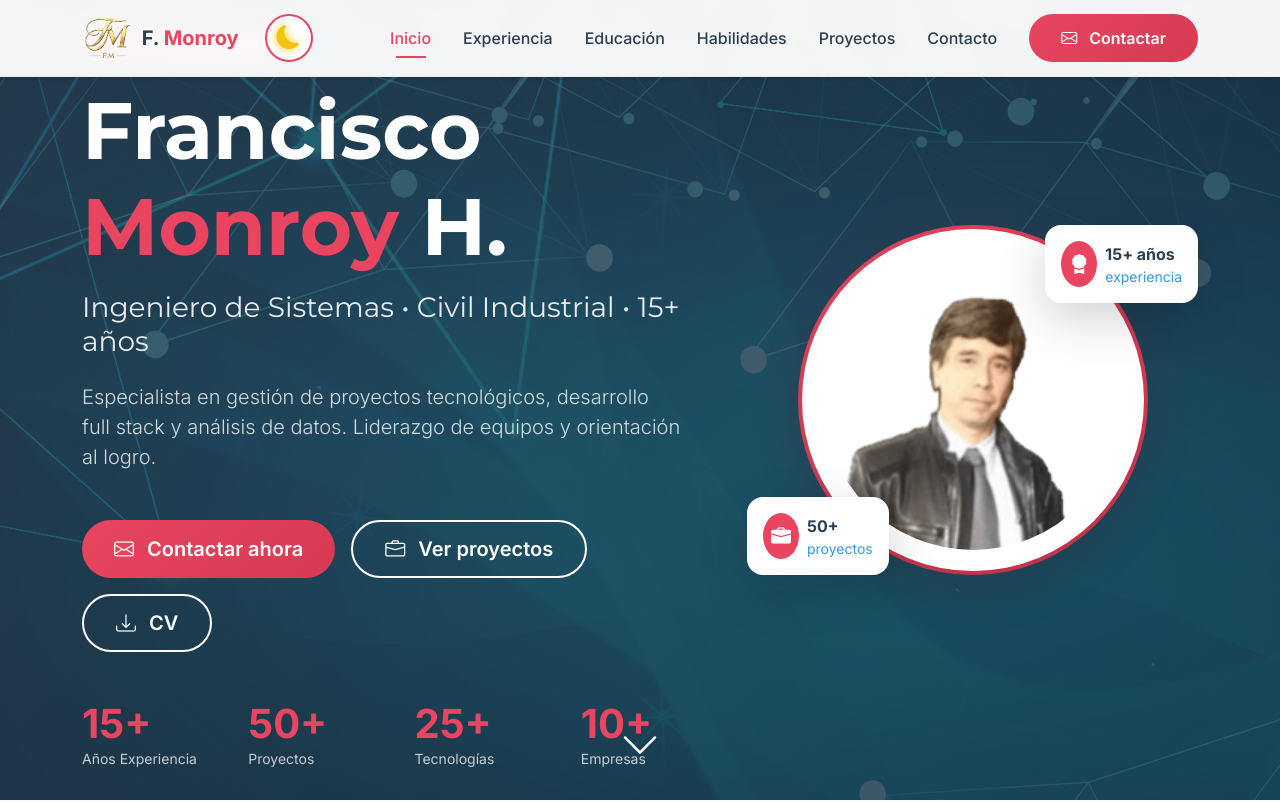
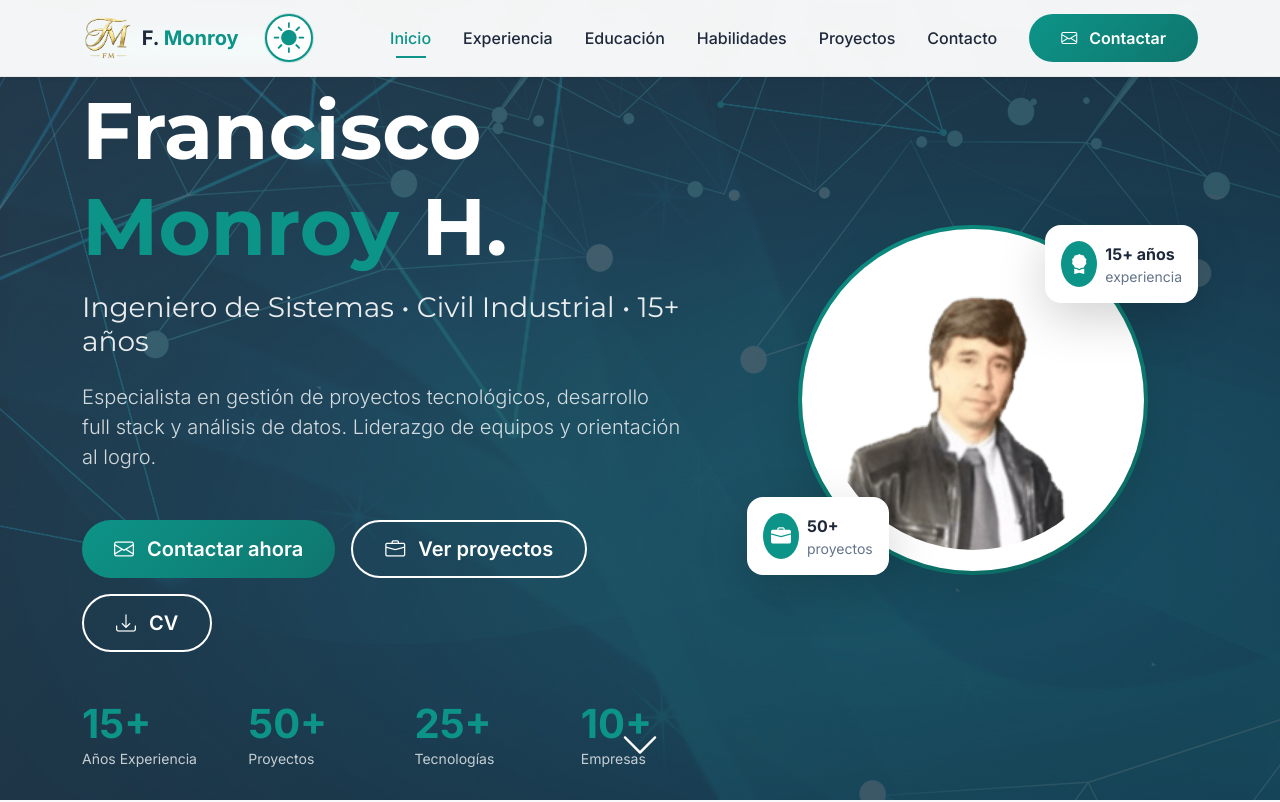
Before and after one commit to fmonroy75/fmonroy-vue, a Vue app: page / in a window 1280 px wide. Shown: the top 802 px of the page. Built offline with nearby package versions, Linux system fonts and the light colour scheme.

Commit message:
acctualizacion del datos y portafolio

```diff
--- a/src/App.vue
+++ b/src/App.vue
@@ -158,7 +158,7 @@ html {
 }
 
 .navbar-brand {
-  color: #2C3E50 !important;
+  color: var(--bs-primary) !important;
 }
 
 [data-bs-theme="dark"] .navbar-brand {
@@ -166,7 +166,7 @@ html {
 }
 
 .nav-link {
-  color: #2C3E50 !important;
+  color: var(--bs-primary) !important;
   transition: color 0.3s ease;
   position: relative;
 }
@@ -177,12 +177,12 @@ html {
 
 .nav-link:hover,
 .nav-link.active {
-  color: #E94560 !important;
+  color: var(--bs-accent) !important;
 }
 
 [data-bs-theme="dark"] .nav-link:hover,
 [data-bs-theme="dark"] .nav-link.active {
-  color: #FF6B8B !important;
+  color: #2DD4BF !important;
 }
 
 .nav-link::after {
@@ -192,13 +192,13 @@ html {
   left: 50%;
   width: 0;
   height: 2px;
-  background: #E94560;
+  background: var(--bs-accent);
   transition: all 0.3s ease;
   transform: translateX(-50%);
 }
 
 [data-bs-theme="dark"] .nav-link::after {
-  background: #FF6B8B;
+  background: #2DD4BF;
 }
 
 .nav-link:hover::after,
@@ -220,7 +220,7 @@ html {
 }
 
 .btn-accent {
-  background: linear-gradient(135deg, #E94560 0%, #d63a52 100%);
+  background: linear-gradient(135deg, var(--bs-accent) 0%, var(--bs-accent-hover) 100%);
   border: none;
   color: white;
   transition: all 0.3s ease;
@@ -228,20 +228,20 @@ html {
 
 .btn-accent:hover {
   transform: translateY(-2px);
-  box-shadow: 0 10px 20px rgba(233, 69, 96, 0.3);
+  box-shadow: 0 10px 24px rgba(13, 148, 136, 0.35);
   color: white;
 }
 
 [data-bs-theme="dark"] .btn-accent {
-  background: linear-gradient(135deg, #FF6B8B 0%, #FF8E9F 100%);
+  background: linear-gradient(135deg, #2DD4BF 0%, #14B8A6 100%);
 }
 
 .text-accent {
-  color: #E94560 !important;
+  color: var(--bs-accent) !important;
 }
 
 [data-bs-theme="dark"] .text-accent {
-  color: #FF6B8B !important;
+  color: #2DD4BF !important;
 }
 
 .back-to-top {
--- a/src/components/ExperienceSection.vue
+++ b/src/components/ExperienceSection.vue
@@ -118,15 +118,15 @@
 
   <style scoped>
   .bg-gradient-accent {
-    background: linear-gradient(135deg, #E94560 0%, #d63a52 100%);
+    background: linear-gradient(135deg, var(--bs-accent) 0%, var(--bs-accent-hover) 100%);
   }
 
   .bg-accent {
-    background-color: #E94560 !important;
+    background-color: var(--bs-accent) !important;
   }
 
   .text-accent {
-    color: #E94560 !important;
+    color: var(--bs-accent) !important;
   }
 
   .card-premium {
--- a/src/components/HeroSection.vue
+++ b/src/components/HeroSection.vue
@@ -68,7 +68,7 @@
           <div class="col-lg-5 d-none d-lg-block">
             <div class="position-relative animate-float">
               <div class="position-absolute top-50 start-50 translate-middle"
-                   style="width: 450px; height: 450px; background: radial-gradient(circle, rgba(233,69,96,0.2) 0%, transparent 70%);">
+                   style="width: 450px; height: 450px; background: radial-gradient(circle, rgba(13,148,136,0.2) 0%, transparent 70%);">
               </div>
 
               <div class="position-relative text-center">
@@ -145,37 +145,37 @@
   }
 
   .bg-gradient-accent {
-    background: linear-gradient(135deg, #E94560 0%, #d63a52 100%);
+    background: linear-gradient(135deg, var(--bs-accent) 0%, var(--bs-accent-hover) 100%);
   }
 
   [data-bs-theme="dark"] .bg-gradient-accent {
-    background: linear-gradient(135deg, #FF6B8B 0%, #FF8E9F 100%) !important;
+    background: linear-gradient(135deg, #2DD4BF 0%, #14B8A6 100%) !important;
   }
 
   .bg-accent {
-    background-color: #E94560 !important;
+    background-color: var(--bs-accent) !important;
   }
 
   [data-bs-theme="dark"] .bg-accent {
-    background-color: #FF6B8B !important;
+    background-color: #2DD4BF !important;
   }
 
   .text-accent-light {
-    color: #E94560 !important;
+    color: var(--bs-accent) !important;
   }
 
   [data-bs-theme="dark"] .text-accent-light {
-    color: #FF6B8B !important;
+    color: #2DD4BF !important;
   }
 
   .btn-accent {
-    background: linear-gradient(135deg, #E94560 0%, #d63a52 100%);
+    background: linear-gradient(135deg, var(--bs-accent) 0%, var(--bs-accent-hover) 100%);
     border: none;
     color: white;
   }
 
   [data-bs-theme="dark"] .btn-accent {
-    background: linear-gradient(135deg, #FF6B8B 0%, #FF8E9F 100%) !important;
+    background: linear-gradient(135deg, #2DD4BF 0%, #14B8A6 100%) !important;
   }
 
   .btn-outline-light {
@@ -185,7 +185,7 @@
 
   .btn-outline-light:hover {
     background: white;
-    color: #2C3E50;
+    color: var(--text-primary);
   }
 
   [data-bs-theme="dark"] .btn-outline-light:hover {
--- a/src/components/ThemeToggle.vue
+++ b/src/components/ThemeToggle.vue
@@ -33,7 +33,8 @@ const toggleTheme = () => {
   themeStore.toggleTheme()
 }
 
-const isDark = computed(() => themeStore.isDark)
+// Leer .value para que Vue trackee el ref y el icono cambie al hacer toggle
+const isDark = computed(() => themeStore.isDark?.value ?? false)
 const themeText = computed(() => isDark.value ? 'Modo claro' : 'Modo oscuro')
 </script>
 
@@ -42,7 +43,7 @@ const themeText = computed(() => isDark.value ? 'Modo claro' : 'Modo oscuro')
   width: 48px;
   height: 48px;
   border-radius: 50%;
-  border: 2px solid #e94560;
+  border: 2px solid var(--bs-accent);
   background: white;
   cursor: pointer;
   position: relative;
@@ -56,7 +57,7 @@ const themeText = computed(() => isDark.value ? 'Modo claro' : 'Modo oscuro')
 
 [data-bs-theme="dark"] .theme-toggle-btn {
   background: #1e293b;
-  border-color: #ff6b8b;
+  border-color: #2DD4BF;
 }
 
 .icon-wrapper {
@@ -71,7 +72,7 @@ const themeText = computed(() => isDark.value ? 'Modo claro' : 'Modo oscuro')
 /* Sol */
 .sun-icon {
   font-size: 28px;
-  color: #f39c12;
+  color: #0D9488;
   animation: pulse 2s ease-in-out infinite;
 }
 
@@ -92,7 +93,7 @@ const themeText = computed(() => isDark.value ? 'Modo claro' : 'Modo oscuro')
   left: 50%;
   width: 100%;
   height: 100%;
-  border: 2px solid #f39c12;
+  border: 2px solid var(--bs-accent);
   border-radius: 50%;
   transform: translate(-50%, -50%);
   animation: sunRays 2s linear infinite;
@@ -112,8 +113,8 @@ const themeText = computed(() => isDark.value ? 'Modo claro' : 'Modo oscuro')
 /* Luna */
 .moon-icon {
   font-size: 24px;
-  color: #f1c40f;
-  filter: drop-shadow(0 0 5px #f1c40f);
+  color: #2DD4BF;
+  filter: drop-shadow(0 0 6px rgba(45, 212, 191, 0.5));
 }
 
 .stars {
@@ -178,11 +179,11 @@ const themeText = computed(() => isDark.value ? 'Modo claro' : 'Modo oscuro')
 /* Hover */
 .theme-toggle-btn:hover {
   transform: scale(1.1);
-  box-shadow: 0 5px 15px rgba(233, 69, 96, 0.3);
+  box-shadow: 0 5px 18px rgba(13, 148, 136, 0.35);
 }
 
 [data-bs-theme="dark"] .theme-toggle-btn:hover {
-  box-shadow: 0 5px 15px rgba(255, 107, 139, 0.4);
+  box-shadow: 0 5px 18px rgba(45, 212, 191, 0.4);
 }
 
 /* Responsive */
--- a/src/data/portfolioData.js
+++ b/src/data/portfolioData.js
@@ -185,8 +185,49 @@ export const education = [
 ]
 
 export const courses = [
+
   {
     id: 1,
+    name: 'Diplomado Sistemas de Gestión Integral (ISO 9001, 14001, 18001)',
+    institution: 'Universidad del Desarrollo',
+    location: 'Santiago de Chile',
+    year: 2012,
+    category: 'Gestión'
+  },
+  {
+    id: 2,
+    name: 'Curso de Finanzas para no especialistas',
+    institution: 'Universidad Santo Tomás',
+    location: 'Santiago de Chile',
+    year: 2017,
+    category: 'Finanzas'
+  },
+  {
+    id: 3,
+    name: 'Curso de Marketing y ventas',
+    institution: 'Universidad de Chile',
+    location: 'Santiago de Chile',
+    year: 2017,
+    category: 'Negocios'
+  },
+  {
+    id: 4,
+    name: 'SAP MM',
+    institution: 'Buffa Sistemas',
+    location: 'Buenos Aires, Argentina',
+    year: 2021,
+    category: 'ERP'
+  },
+  {
+    id: 5,
+    name: 'Data Sciences con Python',
+    institution: 'Adalid - Talento Digital',
+    location: 'Santiago de Chile',
+    year: 2023,
+    category: 'Data Science'
+  },
+  {
+    id: 6,
     name: 'FullStack Python',
     institution: 'Inforcap - Talento Digital',
     location: 'Santiago de Chile',
@@ -194,44 +235,12 @@ export const courses = [
     category: 'Desarrollo Web'
   },
   {
-    id: 2,
-    name: 'Data Sciences con Python',
-    institution: 'Adalid - Talento Digital',
+    id: 7,
+    name: 'Desarrollo FrontEnd Vue',
+    institution: 'Nuevacumbre - Talento Digital',
     location: 'Santiago de Chile',
-    year: 2023,
-    category: 'Data Science'
-  },
-  {
-    id: 3,
-    name: 'SAP MM',
-    institution: 'Buffa Sistemas',
-    location: 'Buenos Aires, Argentina',
-    year: 2021,
-    category: 'ERP'
-  },
-  {
-    id: 4,
-    name: 'Diplomado Sistemas de Gestión Integral (ISO 9001, 14001, 18001)',
-    institution: 'Universidad del Desarrollo',
-    location: 'Santiago de Chile',
-    year: 2012,
-    category: 'Gestión'
-  },
-  {
-    id: 5,
-    name: 'Curso de Finanzas para no especialistas',
-    institution: 'Universidad Santo Tomás',
-    location: 'Santiago de Chile',
-    year: 2017,
-    category: 'Finanzas'
-  },
-  {
-    id: 6,
-    name: 'Curso de Marketing y ventas',
-    institution: 'Universidad de Chile',
-    location: 'Santiago de Chile',
-    year: 2017,
-    category: 'Negocios'
+    year: 2026,
+    category: 'Desarrollo Web'
   }
 ]
 
@@ -488,69 +497,71 @@ export const languages = [
 ]
 
 export const projects = [
+
   {
     id: 1,
-    title: 'Landing Page Vincent Alizé',
-    category: 'web',
-    categoryLabel: 'Desarrollo Web',
-    description: 'Landing Page para músico Vincent Alizé - Portafolio artístico.',
-    fullDescription: 'Sitio web portfolio para músico profesional. Galería de videos, discografía',
-    image: '../src/assets/images/portfolio/vincentalize.jpg',
-    technologies: ['Bootstrap', 'Javascript', 'jQuery'],
+    title: 'Simulador de Corredor de Bolsa',
+    category: 'python',
+    categoryLabel: 'Python',
+    description: 'Proyecto test en Python, simulador de corredor de bolsa.',
+    fullDescription: 'Aplicación de simulación de inversiones en tiempo real que permite a usuarios compra y venta de acciones.',
+    image: '../src/assets/images/portfolio/python-bootcamp.webp',
+    technologies: ['Python', 'Bootstrap', 'Django'],
     features: [
-      'Galería multimedia',
-      'Reproductor de música',
+      'Simulación de compra/venta de acciones',
+      'Portafolio de inversiones'
         ],
     demoUrl: '',
     codeUrl: '',
-    webUrl:'https://fmonroy75.github.io/vincentalize/',
+    webUrl: '',
     featured: true,
-    year: 2026
+    year: 2025
+  },
 
-  },
   {
     id: 2,
-    title: 'LanguageArtLife',
-    category: 'web',
-    categoryLabel: 'Desarrollo Web',
-    description: 'Webpage para una academia de idiomas con galería de arte.',
-    fullDescription: 'Webpage para una academia de idiomas, galería de arte, exposiciones y eventos',
-    image: '../src/assets/images/portfolio/languageartlife.jpg',
-    technologies: ['Bootstrap','Javascript','PHP','MySQL','Javascript','Json','Jquery'],
-    features:[
-      'Blog de noticias y eventos',
-      'Galería de Obras',
-      'Responsive',
-      'Optimización SEO',
-      'Multiidioma'
+    title: 'Administración de Arriendo de Bodegas',
+    category: 'python',
+    categoryLabel: 'Python',
+    description: 'Sistema de administración de arriendo de bodegas.',
+    fullDescription: 'Sistema de gestión para arriendo de bodegas. Control de inventario,reportes financieros y dashboard administrativo.',
+    image: '../src/assets/images/portfolio/python-bootcamp.webp',
+    technologies: ['Python', 'Django', 'SQLite', 'Bootstrap'],
+    features: [
+      'Gestión de clientes ',
+      'Reportes de ocupación',
+      'Dashboard administrativo'
     ],
     demoUrl: '',
     codeUrl: '',
-    webUrl:'https://www.languageartlife.com',
-    featured: true,
+    webUrl: '',
+    featured: false,
     year: 2025
   },
+
   {
     id: 3,
-    title: 'Juegos para Práctica de Idiomas',
-    category: 'web',
-    categoryLabel: 'Desarrollo Web',
-    description: 'Juegos para practicar oralmente, idiomas, supervisados o sin supervisar con algun profesor.',
-    fullDescription: 'Plataforma interactiva de juegos educativos para la práctica oral de idiomas.',
-    image: '../src/assets/images/portfolio/languagelife.jpg',
-    technologies: ['PHP', 'MySQL'],
+    title: 'Sistema de Gestión Inmobiliaria',
+    category: 'python',
+    categoryLabel: 'Python',
+    description: 'Proyecto final de gestión inmobiliaria, permite mostrar propiedades y agregar cuando se requiera.',
+    fullDescription: 'Sistema completo para la gestión de propiedades inmobiliarias. Incluye módulos de administración de propiedades, clientes, reportes y dashboard interactivo desarrollado Python y Django.',
+    image: '../src/assets/images/portfolio/python-bootcamp.webp',
+    technologies: ['Python', 'Django', 'PostgreSQL', 'Bootstrap'],
     features: [
-      'PHP',
-      'Javascript',
-      'Multiidioma',
-      'Opciones al azar'
+      'CRUD completo de propiedades',
+      'Búsqueda y filtros avanzados',
+      'Dashboard',
+      'Autenticación de usuarios'
     ],
     demoUrl: '',
     codeUrl: '',
-    webUrl: 'https://www.languageartlife.com/juego/oral-practice.php',
-    featured: true,
-    year: 2026
+    webUrl:'',
+    featured: false,
+    year: 2025
+
   },
+
   {
     id: 4,
     title: 'Landing Page Chikung',
@@ -572,67 +583,93 @@ export const projects = [
     featured: false,
     year: 2026
   },
+
+
   {
     id: 5,
-    title: 'Sistema de Gestión Inmobiliaria',
-    category: 'python',
-    categoryLabel: 'Python',
-    description: 'Proyecto final de gestión inmobiliaria, permite mostrar propiedades y agregar cuando se requiera.',
-    fullDescription: 'Sistema completo para la gestión de propiedades inmobiliarias. Incluye módulos de administración de propiedades, clientes, reportes y dashboard interactivo desarrollado Python y Django.',
-    image: '../src/assets/images/portfolio/python-bootcamp.webp',
-    technologies: ['Python', 'Django', 'PostgreSQL', 'Bootstrap'],
-    features: [
-      'CRUD completo de propiedades',
-      'Búsqueda y filtros avanzados',
-      'Dashboard',
-      'Autenticación de usuarios'
+    title: 'LanguageArtLife',
+    category: 'web',
+    categoryLabel: 'Desarrollo Web',
+    description: 'Webpage para una academia de idiomas con galería de arte.',
+    fullDescription: 'Webpage para una academia de idiomas, galería de arte, exposiciones y eventos',
+    image: '../src/assets/images/portfolio/languageartlife.jpg',
+    technologies: ['Bootstrap','Javascript','PHP','MySQL','Javascript','Json','Jquery'],
+    features:[
+      'Blog de noticias y eventos',
+      'Galería de Obras',
+      'Responsive',
+      'Optimización SEO',
+      'Multiidioma'
     ],
     demoUrl: '',
     codeUrl: '',
-    webUrl:'',
-    featured: false,
-    year: 2025
+    webUrl:'https://www.languageartlife.com',
+    featured: true,
+    year: 2026
+  },
+  {
+    id: 6,
+    title: 'Juegos para Práctica de Idiomas',
+    category: 'web',
+    categoryLabel: 'Desarrollo Web',
+    description: 'Juegos para practicar oralmente, idiomas, supervisados o sin supervisar con algun profesor.',
+    fullDescription: 'Plataforma interactiva de juegos educativos para la práctica oral de idiomas.',
+    image: '../src/assets/images/portfolio/languagelife.jpg',
+    technologies: ['PHP', 'MySQL'],
+    features: [
+      'PHP',
+      'Javascript',
+      'Multiidioma',
+      'Opciones al azar'
+        ],
+    demoUrl: '',
+    codeUrl: '',
+    webUrl: 'https://www.languageartlife.com/juego/oral-practice.php',
+    featured: true,
+    year: 2026
+  },
+
+  {
+    id: 7,
+    title: 'Landing Page Vincent Alizé',
+    category: 'web',
+    categoryLabel: 'Desarrollo Web',
+    description: 'Landing Page para músico Vincent Alizé - Portafolio artístico.',
+    fullDescription: 'Sitio web portfolio para músico profesional. Galería de videos, discografía',
+    image: '../src/assets/images/portfolio/vincentalize.jpg',
+    technologies: ['Bootstrap', 'Javascript', 'jQuery'],
+    features: [
+      'Galería multimedia',
+      'Reproductor de música',
+    ],
+    demoUrl: '',
+    codeUrl: '',
+    webUrl:'https://fmonroy75.github.io/vincentalize/',
+    featured: true,
+    year: 2026
 
   },
   {
-    id: 6,
-    title: 'Administración de Arriendo de Bodegas',
-    category: 'python',
-    categoryLabel: 'Python',
-    description: 'Sistema de administración de arriendo de bodegas.',
-    fullDescription: 'Sistema de gestión para arriendo de bodegas. Control de inventario,reportes financieros y dashboard administrativo.',
-    image: '../src/assets/images/portfolio/python-bootcamp.webp',
-    technologies: ['Python', 'Django', 'SQLite', 'Bootstrap'],
+    id: 8,
+    title: 'Landing Page Moviltechnology',
+    category: 'web',
+    categoryLabel: 'Desarrollo Web',
+    description: 'Landing Page tienda de respuestos y accesorios para celulares',
+    fullDescription: 'Sitio web de tienda de repuestos y accesorios para celulares, cada card con acción de llamada a whatsapp',
+    image: '../src/assets/images/portfolio/moviltechnology.jpg',
+    technologies: ['Bootstrap', 'Javascript', 'Vue'],
     features: [
-      'Gestión de clientes ',
-      'Reportes de ocupación',
-      'Dashboard administrativo'
+      'Cards con llamada a la acción',
+      'Landing Page',
     ],
     demoUrl: '',
     codeUrl: '',
-    webUrl: '',
-    featured: false,
-    year: 2025
-  },
-  {
-    id: 7,
-    title: 'Simulador de Corredor de Bolsa',
-    category: 'python',
-    categoryLabel: 'Python',
-    description: 'Proyecto test en Python, simulador de corredor de bolsa.',
-    fullDescription: 'Aplicación de simulación de inversiones en tiempo real que permite a usuarios compra y venta de acciones.',
-    image: '../src/assets/images/portfolio/python-bootcamp.webp',
-    technologies: ['Python', 'Bootstrap', 'Django'],
-    features: [
-      'Simulación de compra/venta de acciones',
-      'Portafolio de inversiones'
-        ],
-    demoUrl: '',
-    codeUrl: '',
-    webUrl: '',
+    webUrl:'https://moviltechnology.ingeniumbright.com/',
     featured: true,
-    year: 2025
+    year: 2026
+
   }
+
 ]
 
 export const menuItems = [
--- a/src/style.css
+++ b/src/style.css
@@ -5,26 +5,30 @@
 /* ===== TIPOGRAFÍA PREMIUM ===== */
 @import url('https://fonts.googleapis.com/css2?family=Inter:wght@300;400;500;600;700;800&family=Montserrat:wght@400;500;600;700;800&display=swap');
 
-/* Variables premium - Sobrescritura de Bootstrap */
+/* Variables premium - Paleta profesional senior (slate + teal) */
 :root {
-  --bs-primary: #2C3E50;
-  --bs-primary-rgb: 44, 62, 80;
-  --bs-secondary: #3498DB;
-  --bs-secondary-rgb: 52, 152, 219;
-  --bs-accent: #E94560;
-  --bs-accent-rgb: 233, 69, 96;
-  --bs-success: #1ABC9C;
-  --bs-info: #3498DB;
-  --bs-warning: #F39C12;
-  --bs-danger: #E74C3C;
+  --bs-primary: #1E293B;
+  --bs-primary-rgb: 30, 41, 59;
+  --bs-secondary: #64748B;
+  --bs-secondary-rgb: 100, 116, 139;
+  --bs-accent: #0D9488;
+  --bs-accent-rgb: 13, 148, 136;
+  --bs-accent-hover: #0F766E;
+  --bs-success: #059669;
+  --bs-info: #0284C7;
+  --bs-warning: #D97706;
+  --bs-danger: #DC2626;
   --bs-light: #F8FAFC;
-  --bs-dark: #1A2C3E;
+  --bs-dark: #0F172A;
+  --text-primary: #1E293B;
+  --text-muted: #64748B;
+  --border-subtle: #E2E8F0;
 }
 
 
 body {
   font-family: 'Inter', -apple-system, BlinkMacSystemFont, sans-serif;
-  color: #2C3E50;
+  color: var(--text-primary);
   overflow-x: hidden;
 }
 
@@ -72,14 +76,14 @@ h1, h2, h3, h4, h5, h6 {
 }
 
 .btn-accent {
-  background: linear-gradient(135deg, var(--bs-accent) 0%, #d63a52 100%) !important;
+  background: linear-gradient(135deg, var(--bs-accent) 0%, var(--bs-accent-hover) 100%) !important;
   border: none !important;
   color: white !important;
 }
 
 .btn-accent:hover {
   transform: translateY(-3px) !important;
-  box-shadow: 0 10px 20px rgba(233, 69, 96, 0.3) !important;
+  box-shadow: 0 10px 24px rgba(13, 148, 136, 0.35) !important;
   color: white !important;
 }
 
@@ -117,7 +121,7 @@ h1, h2, h3, h4, h5, h6 {
 
 /* ===== BADGES PREMIUM ===== */
 .badge-premium {
-  background: linear-gradient(135deg, var(--bs-accent), #d63a52);
+  background: linear-gradient(135deg, var(--bs-accent), var(--bs-accent-hover));
   color: white;
   padding: 0.5rem 1.5rem;
   border-radius: 50px;
@@ -137,7 +141,7 @@ h1, h2, h3, h4, h5, h6 {
 }
 
 .bg-gradient-accent {
-  background: linear-gradient(135deg, var(--bs-accent) 0%, #d63a52 100%);
+  background: linear-gradient(135deg, var(--bs-accent) 0%, var(--bs-accent-hover) 100%);
 }
 
 .bg-gradient-light {
@@ -232,7 +236,7 @@ h1, h2, h3, h4, h5, h6 {
 }
 
 .progress-bar {
-  background: linear-gradient(90deg, var(--bs-accent), #ff6b8b) !important;
+  background: linear-gradient(90deg, var(--bs-accent), #14B8A6) !important;
   border-radius: 10px !important;
   position: relative;
   overflow: hidden;
@@ -278,14 +282,14 @@ h1, h2, h3, h4, h5, h6 {
   border-radius: 50%;
   background: var(--bs-accent);
   border: 4px solid white;
-  box-shadow: 0 0 0 3px rgba(233, 69, 96, 0.3);
+  box-shadow: 0 0 0 3px rgba(13, 148, 136, 0.25);
   z-index: 1;
   transition: all 0.3s ease;
 }
 
 .timeline-dot:hover {
   transform: scale(1.3);
-  box-shadow: 0 0 0 6px rgba(233, 69, 96, 0.2);
+  box-shadow: 0 0 0 6px rgba(13, 148, 136, 0.2);
 }
 
 /* ===== SCROLLBAR PERSONALIZADA ===== */
```
Also changed, not shown: src/components/ContactSection.vue (+6 -6 lines), src/components/EducationSection.vue (+8 -7 lines), src/components/FooterSection.vue (+5 -5 lines), src/components/PortfolioSection.vue (+14 -10 lines), src/components/SkillsSection.vue (+14 -14 lines), src/style-dark.css (+17 -16 lines), src/assets/images/portfolio/moviltechnology.jpg (added). Lines whose indentation alone changed are shown as unchanged.
